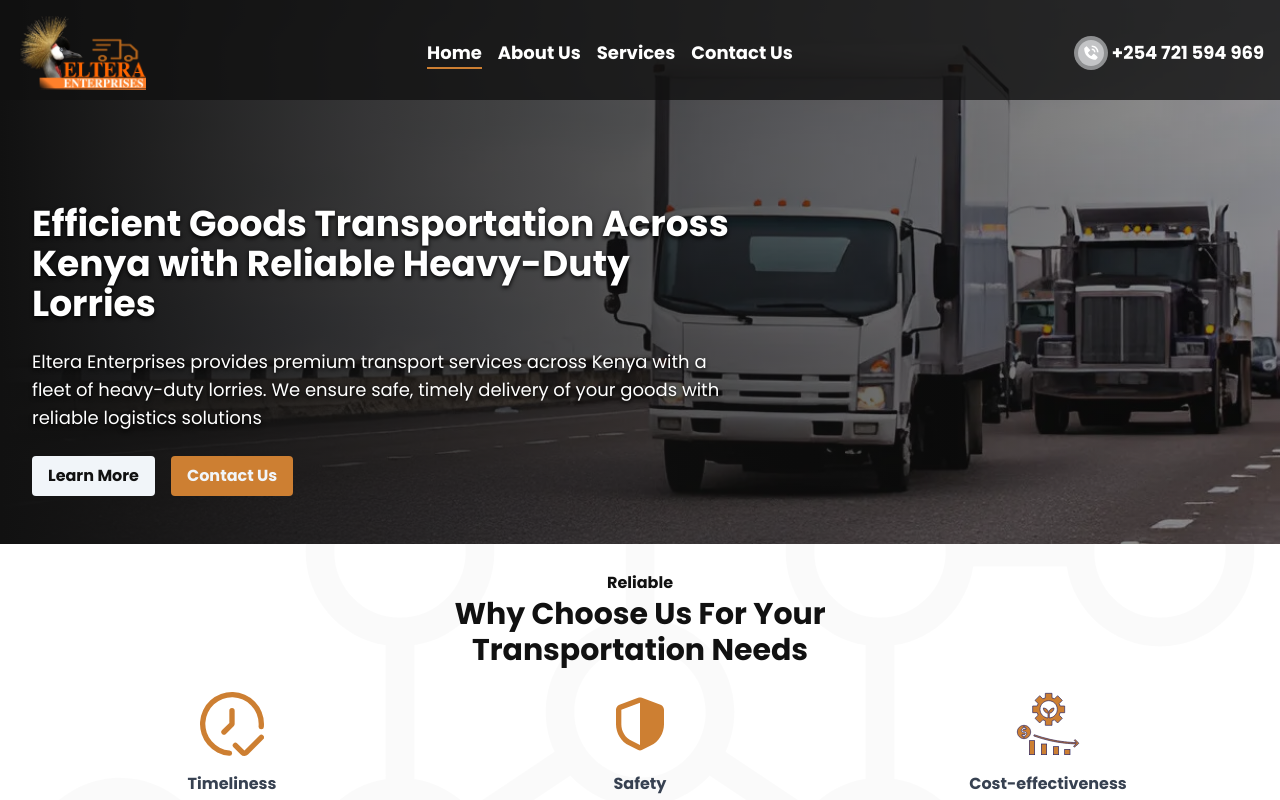
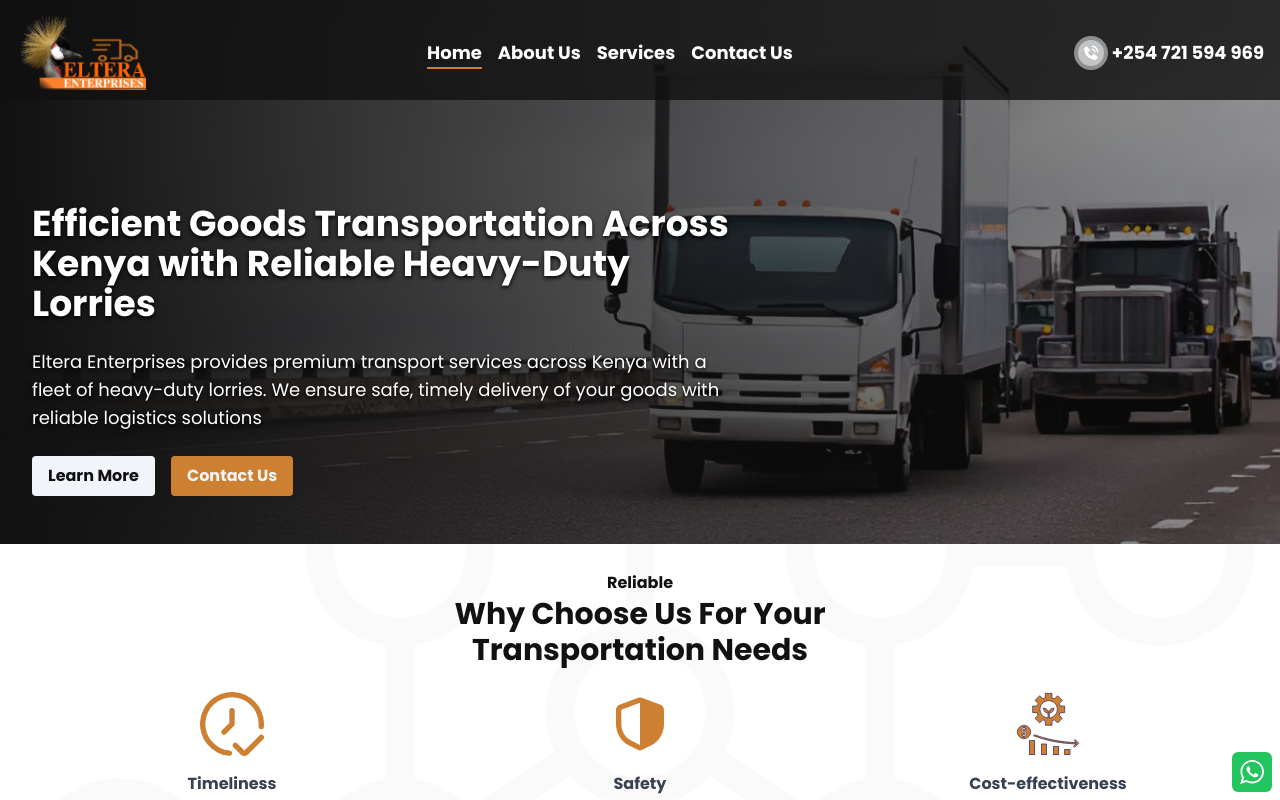
Before and after one commit to saretoduncan/eltera_enterprises, a React (Vite) app: page / in a window 1280 px wide. Shown: the top 800 px of the page. Built offline with nearby package versions, Linux system fonts and the light colour scheme.

Commit message:
add whatsapp icon with link

```diff
--- a/src/App.tsx
+++ b/src/App.tsx
@@ -4,12 +4,13 @@ import Navbar from "./components/navbar/Navbar";
 import NavBarContextWrapper from "./contexts/NavBarContextWrapper";
 import useNavChangeHook from "./components/customHooks/useNavChangeHook";
 import FooterComponent from "./components/FooterComponent";
+import WhatsAppComponent from "./components/WhatsAppComponent";
 function App() {
   const { isNavFull } = useNavChangeHook();
   return (
     <>
       {" "}
-      <div className=" flex flex-col justify-between min-h-screen">
+      <div className=" flex flex-col justify-between min-h-screen ">
         <section>
           <header className="relative">
             <NavBarContextWrapper>
@@ -30,6 +31,7 @@ function App() {
         <section>
           <FooterComponent />
         </section>
+        <WhatsAppComponent />
       </div>
     </>
   );
--- /dev/null
+++ b/src/components/WhatsAppComponent.tsx
@@ -0,0 +1,15 @@
+import whatsapp_icon from "../assets/whatsapp_icon.svg";
+const WhatsAppComponent = () => {
+  return (
+    <>
+      <a
+        href="https://wa.me/254721594969?text=Hello,%20I%20am%20interested%20in%20your%20services."
+        className="fixed z-50 bottom-2 right-2 bg-green-500 p-2 text-white rounded-md flex font-bold space-x-1 "
+      >
+        <img src={whatsapp_icon} alt="" className="w-6" />
+      </a>
+    </>
+  );
+};
+
+export default WhatsAppComponent;
```
Also changed, not shown: src/assets/whatsapp_icon.svg (added).
